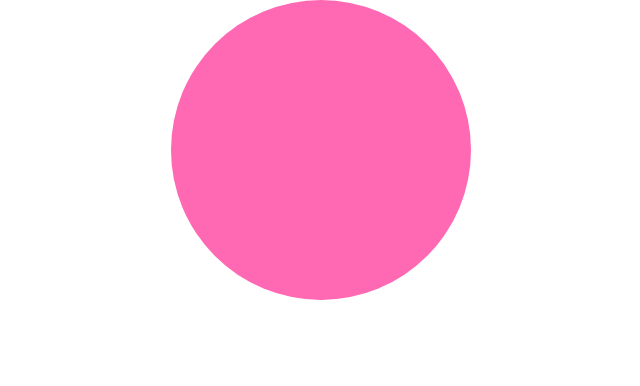
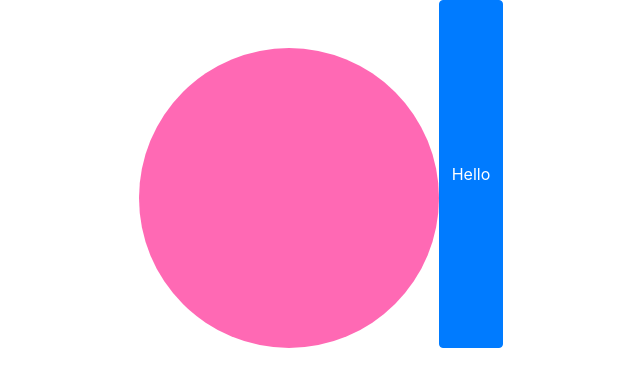
Before and after one commit to EdTechMarching/spacemarch, a React (Create React App) app: page / in a window 1280 px wide. Shown: the top 386 px of the page, without its empty margins (319-959 px from the left). Built offline with nearby package versions, Linux system fonts and the light colour scheme.

Commit message:
Added React-Bootstrap

```diff
--- a/package.json
+++ b/package.json
@@ -6,7 +6,9 @@
     "@testing-library/jest-dom": "^5.11.4",
     "@testing-library/react": "^11.1.0",
     "@testing-library/user-event": "^12.1.10",
+    "bootstrap": "^4.6.0",
     "react": "^17.0.1",
+    "react-bootstrap": "^1.5.1",
     "react-dom": "^17.0.1",
     "react-redux": "^7.2.2",
     "react-router-dom": "^5.2.0",
--- a/src/components/Question.js
+++ b/src/components/Question.js
@@ -1,10 +1,12 @@
 import React from "react"
+import { Button } from "react-bootstrap"
 import "./QuestionStyles.css"
 
 const Question = () => {
 	return (
 		<div className="question-container">
-			<div className="mystery-circle"></div>
+			<div className="mystery-circle mt-5"></div>
+			<Button variant="primary">Hello</Button>
 		</div>
 	)
 }
--- a/src/index.js
+++ b/src/index.js
@@ -1,5 +1,6 @@
 import React from "react"
 import ReactDOM from "react-dom"
+import "bootstrap/dist/css/bootstrap.min.css"
 import { BrowserRouter as Router } from "react-router-dom"
 import { Provider } from "react-redux"
 import store from "./redux/store"
```
Also changed, not shown: public/index.html (+30 -0 lines), 1 other file (tests, documents, lock files or other folders).
